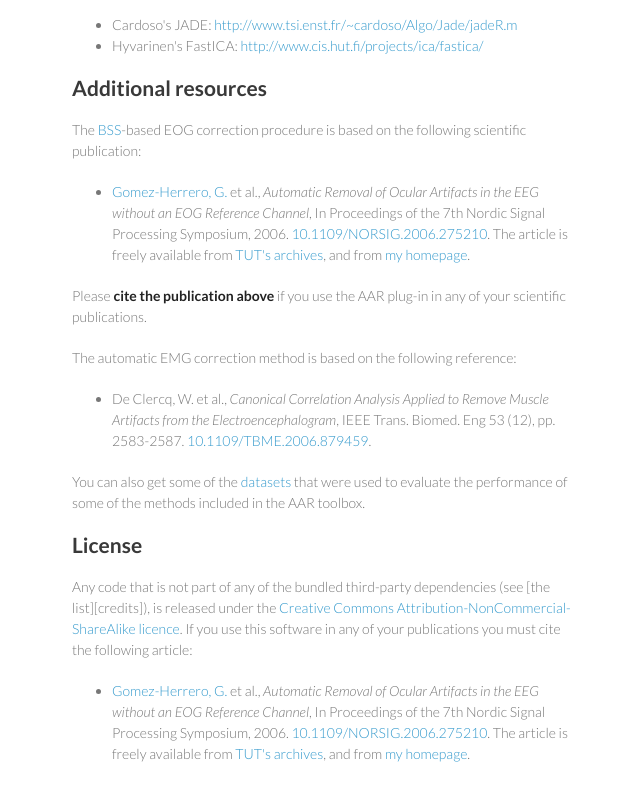
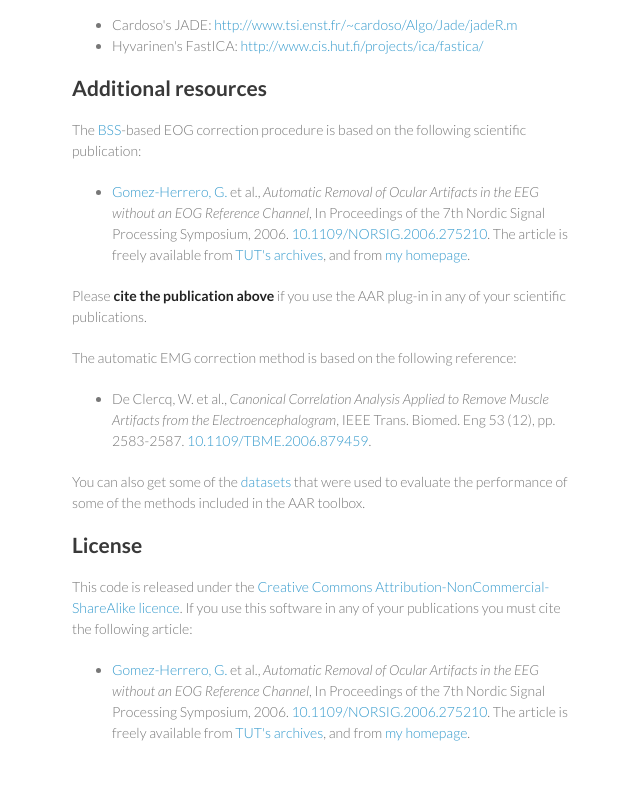
Before and after one commit to germangh/eeglab_plugin_aar, a plain HTML site: page index.html in a window 1280 px wide. Shown: the part 1078-1878 px from the top of the page, without its empty margins (498-1138 px from the left). Drawn offline with Linux system fonts and the light colour scheme.

Commit message:
Create gh-pages branch via GitHub

```diff
--- a/index.html
+++ b/index.html
@@ -117,10 +117,8 @@ the performance of some of the methods included in the AAR toolbox.</p>
 <h2>
 <a name="license" class="anchor" href="#license"><span class="octicon octicon-link"></span></a>License</h2>
 
-<p>Any code that is not part of any of the bundled third-party dependencies
-(see [the list][credits]), is released under the
-<a href="http://creativecommons.org/licenses/by-nc-sa/3.0/">Creative Commons Attribution-NonCommercial-ShareAlike licence</a>. If you use this software in any of your
-publications you must cite the following article:</p>
+<p>This code is released under the
+<a href="http://creativecommons.org/licenses/by-nc-sa/3.0/">Creative Commons Attribution-NonCommercial-ShareAlike licence</a>. If you use this software in any of your publications you must cite the following article:</p>
 
 <ul>
 <li>
```
Also changed, not shown: params.json (+1 -1 lines).
